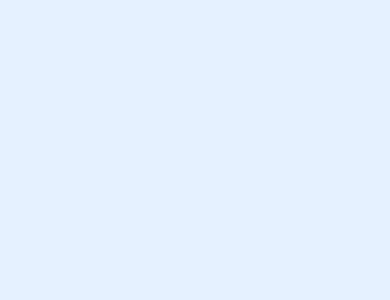
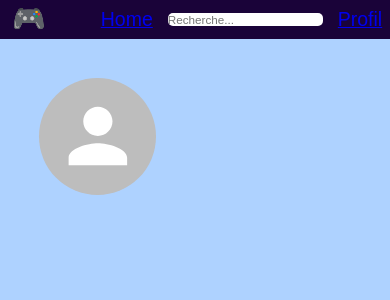
Before and after one commit to m-guillard/projet_web, a React (Create React App) app in the folder projet/game-time/: page /profile in a window 390 px wide. Before the commit this address had no page. Shown: the top 300 px of the page. Built offline with nearby package versions, Linux system fonts and the light colour scheme.

Commit message:
responsive header (probably)

```diff
--- a/projet/game-time/src/App.js
+++ b/projet/game-time/src/App.js
@@ -1,6 +1,7 @@
 import { BrowserRouter as Router, Routes, Route } from 'react-router-dom';  // Import des éléments nécessaires
 import Accueil from './pages/Accueil';  // Page Accueil
 import Login from './pages/Login';  // Page Login (si elle existe)
+import Profile from './pages/Profile';
 import './App.css';
 
 function App() {
@@ -10,6 +11,7 @@ function App() {
         <Routes>
           <Route path="/" element={<Accueil />} />  {/* Route pour la page d'accueil */}
           <Route path="/login" element={<Login />} />  {/* Route pour la page Login */}
+          <Route path="/profile" element={<Profile />}/> {/*Route pour la page de profile*/}
         </Routes>
       </div>
     </Router>
--- a/projet/game-time/src/pages/Header.js
+++ b/projet/game-time/src/pages/Header.js
@@ -9,7 +9,7 @@ const Header = () => {
       <nav>
         <Link to="/">Home</Link>
         <input type="text" placeholder="Recherche..." className="search" />
-        <a href="#" className="profile">Profil</a>
+        <a href="/Profile" className="profile">Profil</a>
       </nav>
     </header>
   );
--- a/projet/game-time/src/pages/Profile.js
+++ b/projet/game-time/src/pages/Profile.js
@@ -1,17 +1,11 @@
 import "../styles/profile.css";
-import { Card, CardMedia } from '@mui/material';
+import { Avatar} from '@mui/material';
+import Header from "./Header";
 
 function Profile(){
-    return(<div>
-        <header>INSERT HEADER FROM ALICE</header>
-        <div type="presentation">
-            {/* <Card> */}
-                <CardMedia
-                component="img"
-                width="100"
-                height="100"/>
-            {/* </Card> */}
-        </div>
+    return(<div id="fenetre">
+        <Header/>
+        <Avatar sx={{width:"30vw",height:"30vw",margin:"10vw"}}/>
     </div>)
 }
 
--- a/projet/game-time/src/styles/Header.css
+++ b/projet/game-time/src/styles/Header.css
@@ -25,6 +25,7 @@
     padding: 5px;
     border-radius: 5px;
     border: none;
+    font-size: 3vw;
 }
 
 /* Ajouter un espace en haut de la section qui suit le header */
--- a/projet/game-time/src/styles/profile.css
+++ b/projet/game-time/src/styles/profile.css
@@ -0,0 +1,38 @@
+.header{
+    font-size: 5vw;
+    position: relative;
+    padding: 0;
+}
+
+.header nav{
+    margin: 2vw;
+}
+
+.logo{
+    margin-left: 3vw;
+    font-size: 7vw;
+}
+
+.search{
+    padding: 0;
+    margin: 0;
+}
+
+#fenetre{
+    background-color: #AED2FF;
+    display: flex;
+    width: 100vw;
+    height: 100vh;
+    align-items: stretch; /* Aligner en haut */
+    justify-content: start; /* Aligner à gauche */
+    flex-direction: column;
+    padding: 0;
+    border-radius: 0;
+}
+
+.presentation {
+    position: relative;
+    display: flex;
+    align-items: stretch; /* Aligner en haut */
+    justify-content: left; /* Aligner à gauche */
+}
```
